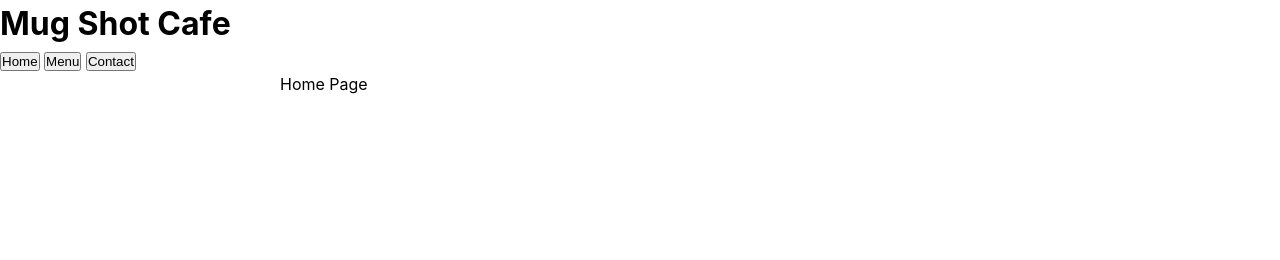
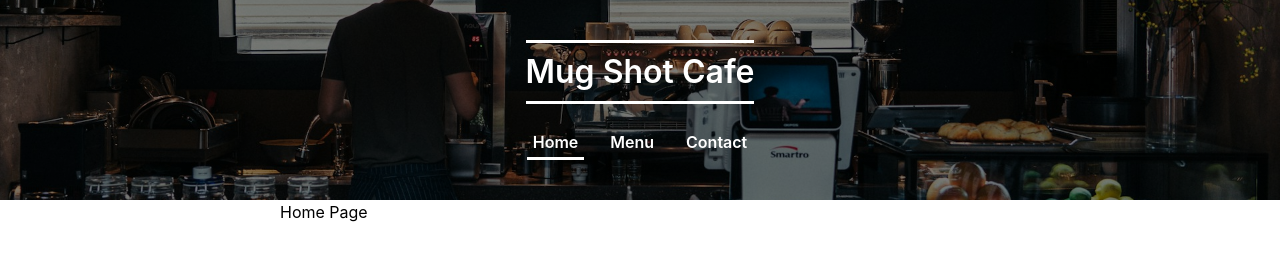
Before and after one commit to jsklcodes/restaurant-page-top, a website built with webpack: page src/template.html in a window 1280 px wide. Built offline with nearby package versions, Linux system fonts and the light colour scheme.

Commit message:
Add header styles

```diff
--- a/src/index.css
+++ b/src/index.css
@@ -1,6 +1,9 @@
 /* MARK: Base styles */
 :root {
   font-size: 62.5%;
+
+  --white: hsl(0, 0%, 100%);
+  --black-overlay: hsla(0, 0%, 0%, 0.5);
 }
 
 *,
@@ -26,3 +29,46 @@ body {
   width: min(calc(100% - 4rem), 72rem);
   margin-inline: auto;
 }
+
+/* MARK: Header */
+.header {
+  display: grid;
+  align-items: center;
+  align-content: center;
+  justify-content: center;
+  gap: 2rem;
+  color: var(--white);
+  background: linear-gradient(var(--black-overlay), var(--black-overlay)),
+    url('images/header-bg.jpg') center/cover no-repeat;
+  min-height: 20rem;
+}
+
+/* MARK: Logo */
+.logo {
+  font-weight: 600;
+  box-shadow: inset 0 0.3rem 0 0 var(--white), inset 0 -0.3rem 0 0 var(--white);
+  line-height: 2;
+}
+
+/* MARK: Navigation */
+.navigation {
+  display: flex;
+  justify-content: center;
+  gap: 2rem;
+}
+
+.navigation__button {
+  font: inherit;
+  font-weight: 600;
+  color: inherit;
+  background-color: transparent;
+  border: none;
+  padding: 0.6rem;
+  transition: box-shadow 0.3s cubic-bezier(0.215, 0.61, 0.355, 1);
+}
+
+.navigation__button:hover,
+.navigation__button--active {
+  box-shadow: inset 0 -0.3rem 0 0 var(--white);
+  cursor: pointer;
+}
```
Also changed, not shown: src/images/header-bg.jpg (added).
